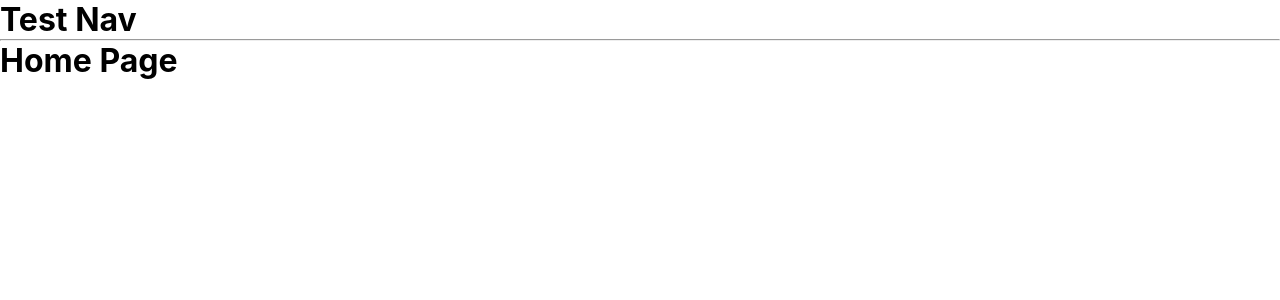
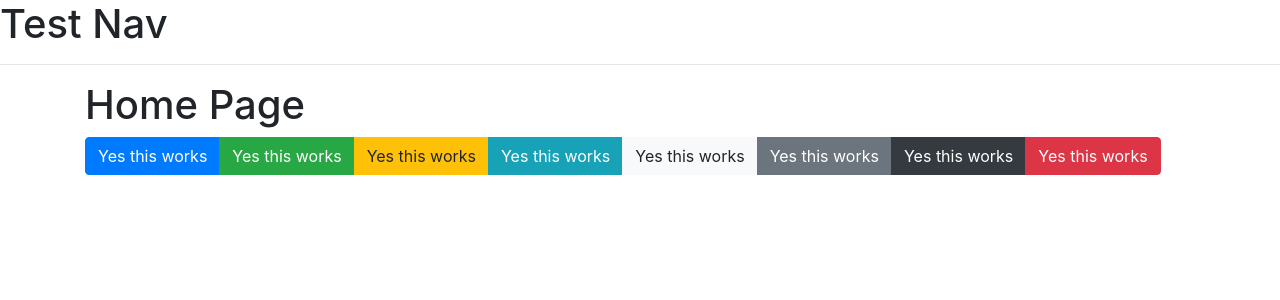
Before and after one commit to riyagori1203/videointerview, a React (Create React App) app: page / in a window 1280 px wide. Shown: the top 300 px of the page. Built offline with nearby package versions, Linux system fonts and the light colour scheme.

Commit message:
Installed react-bootstrap

```diff
--- a/package.json
+++ b/package.json
@@ -6,7 +6,9 @@
     "@testing-library/jest-dom": "^4.2.4",
     "@testing-library/react": "^9.3.2",
     "@testing-library/user-event": "^7.1.2",
+    "bootstrap": "^4.5.0",
     "react": "^16.13.1",
+    "react-bootstrap": "^1.0.1",
     "react-dom": "^16.13.1",
     "react-redux": "^7.2.0",
     "react-router-dom": "^5.2.0",
--- a/src/Views/Home.jsx
+++ b/src/Views/Home.jsx
@@ -1,9 +1,28 @@
 import React from 'react'
+import { Button, ButtonGroup, Container } from 'react-bootstrap'
 
 export default function Home() {
     return (
         <div>
-            <h1>Home Page</h1>
+            <Container>
+                <h1>Home Page</h1>
+                <ButtonGroup>
+                {
+                    [
+                        'primary',
+                        'success',
+                        'warning',
+                        'info',
+                        'light',
+                        'secondary',
+                        'dark',
+                        'danger'
+                    ].map(variant => (
+                        <Button variant={variant}>Yes this works</Button>
+                    ))
+                }
+                </ButtonGroup>
+            </Container>
         </div>
     )
 }
--- a/src/index.css
+++ b/src/index.css
@@ -3,15 +3,3 @@
   padding: 0;
   box-sizing: border-box;
 }
-body {
-  font-family: -apple-system, BlinkMacSystemFont, 'Segoe UI', 'Roboto', 'Oxygen',
-    'Ubuntu', 'Cantarell', 'Fira Sans', 'Droid Sans', 'Helvetica Neue',
-    sans-serif;
-  -webkit-font-smoothing: antialiased;
-  -moz-osx-font-smoothing: grayscale;
-}
-
-code {
-  font-family: source-code-pro, Menlo, Monaco, Consolas, 'Courier New',
-    monospace;
-}
--- a/src/index.js
+++ b/src/index.js
@@ -3,6 +3,9 @@ import ReactDOM from 'react-dom';
 import './index.css';
 import App from './App.jsx';
 import * as serviceWorker from './serviceWorker';
+
+//Bootstrap
+import 'bootstrap/dist/css/bootstrap.min.css';
 
 ReactDOM.render(
   <React.StrictMode>
```
Also changed, not shown: 1 other file (tests, documents, lock files or other folders).
